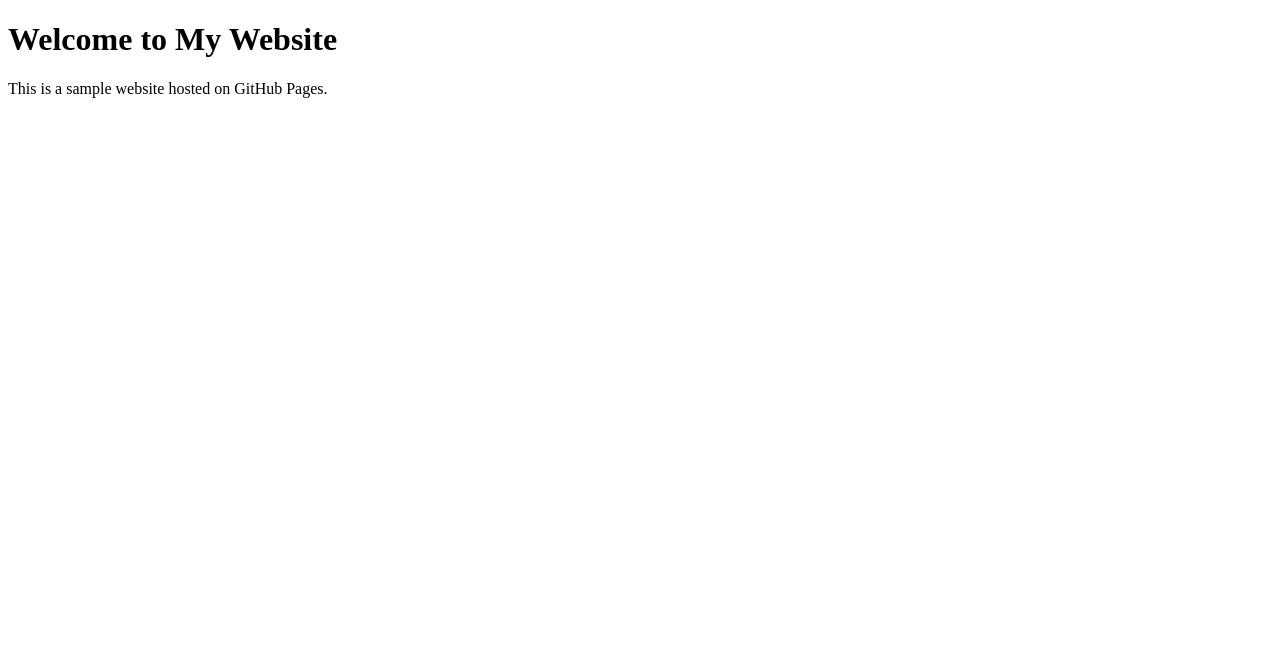
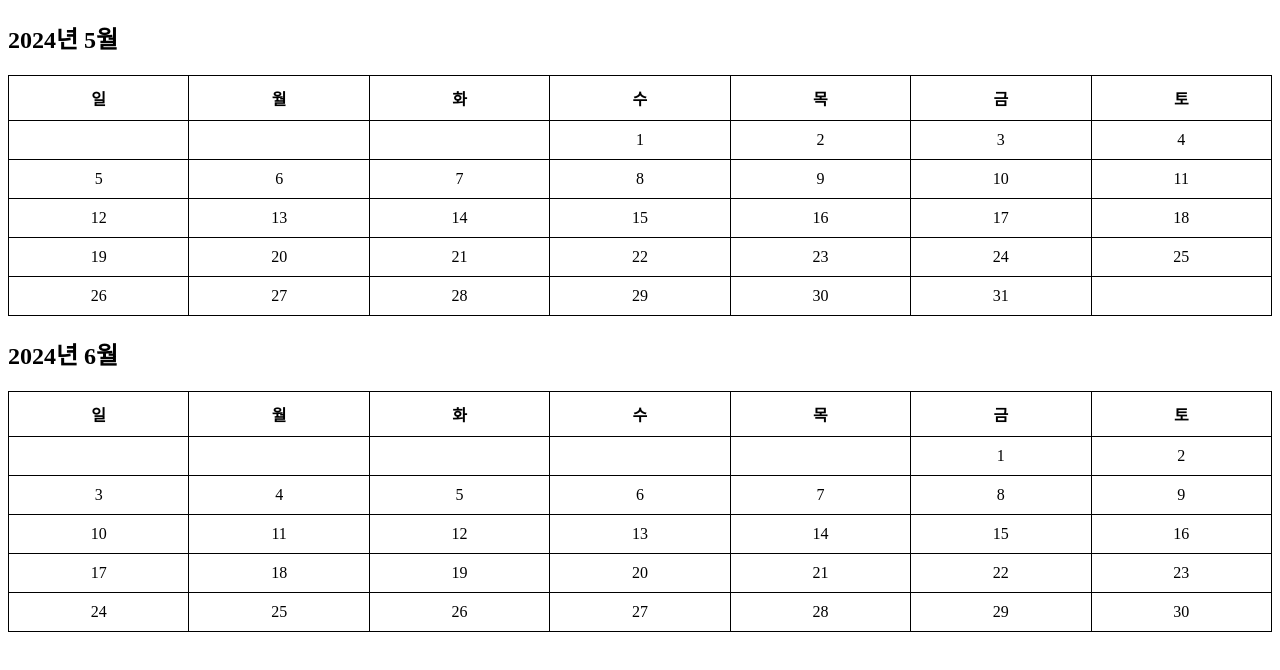
Before and after one commit to tmdgus3/bol4challenge, a plain HTML site: page index.html in a window 1280 px wide. Drawn offline with Linux system fonts and the light colour scheme.

Commit message:
Update index.html

```diff
--- a/index.html
+++ b/index.html
@@ -1,12 +1,148 @@
 <!DOCTYPE html>
 <html lang="en">
 <head>
-    <meta charset="UTF-8">
-    <meta name="viewport" content="width=device-width, initial-scale=1.0">
-    <title>My Website</title>
+<meta charset="UTF-8">
+<meta name="viewport" content="width=device-width, initial-scale=1.0">
+<title>2024년 5월과 6월 달력</title>
+<style>
+    table {
+        width: 100%;
+        border-collapse: collapse;
+    }
+    th, td {
+        border: 1px solid black;
+        text-align: center;
+        padding: 10px;
+    }
+</style>
 </head>
 <body>
-    <h1>Welcome to My Website</h1>
-    <p>This is a sample website hosted on GitHub Pages.</p>
-</body>
-</html>
+
+<h2>2024년 5월</h2>
+<table>
+    <thead>
+        <tr>
+            <th>일</th>
+            <th>월</th>
+            <th>화</th>
+            <th>수</th>
+            <th>목</th>
+            <th>금</th>
+            <th>토</th>
+        </tr>
+    </thead>
+    <tbody>
+        <!-- 5월 1일은 목요일부터 시작하므로 3칸을 비웁니다. -->
+        <tr>
+            <td></td>
+            <td></td>
+            <td></td>
+            <td>1</td>
+            <td>2</td>
+            <td>3</td>
+            <td>4</td>
+        </tr>
+        <!-- 이어서 나머지 날짜를 채웁니다. -->
+        <!-- 예시로 31일까지만 표시하겠습니다. -->
+        <!-- 31일은 토요일이므로 다음 달로 넘어가지 않습니다. -->
+        <tr>
+            <td>5</td>
+            <td>6</td>
+            <td>7</td>
+            <td>8</td>
+            <td>9</td>
+            <td>10</td>
+            <td>11</td>
+        </tr>
+        <tr>
+            <td>12</td>
+            <td>13</td>
+            <td>14</td>
+            <td>15</td>
+            <td>16</td>
+            <td>17</td>
+            <td>18</td>
+        </tr>
+        <tr>
+            <td>19</td>
+            <td>20</td>
+            <td>21</td>
+            <td>22</td>
+            <td>23</td>
+            <td>24</td>
+            <td>25</td>
+        </tr>
+        <tr>
+            <td>26</td>
+            <td>27</td>
+            <td>28</td>
+            <td>29</td>
+            <td>30</td>
+            <td>31</td>
+            <td></td> <!-- 비워진 칸 -->
+        </tr>
+    </tbody>
+</table>
+
+<h2>2024년 6월</h2>
+<table>
+    <thead>
+        <tr>
+            <th>일</th>
+            <th>월</th>
+            <th>화</th>
+            <th>수</th>
+            <th>목</th>
+            <th>금</th>
+            <th>토</th>
+        </tr>
+    </thead>
+    <tbody>
+        <!-- 6월 1일은 토요일부터 시작하므로 5칸을 비웁니다. -->
+        <tr>
+            <td></td>
+            <td></td>
+            <td></td>
+            <td></td>
+            <td></td>
+            <td>1</td>
+            <td>2</td>
+        </tr>
+        <!-- 이어서 나머지 날짜를 채웁니다. -->
+        <!-- 예시로 30일까지만 표시하겠습니다. -->
+        <!-- 30일은 일요일이므로 다음 달로 넘어가지 않습니다. -->
+        <tr>
+            <td>3</td>
+            <td>4</td>
+            <td>5</td>
+            <td>6</td>
+            <td>7</td>
+            <td>8</td>
+            <td>9</td>
+        </tr>
+        <tr>
+            <td>10</td>
+            <td>11</td>
+            <td>12</td>
+            <td>13</td>
+            <td>14</td>
+            <td>15</td>
+            <td>16</td>
+        </tr>
+        <tr>
+            <td>17</td>
+            <td>18</td>
+            <td>19</td>
+            <td>20</td>
+            <td>21</td>
+            <td>22</td>
+            <td>23</td>
+        </tr>
+        <tr>
+            <td>24</td>
+            <td>25</td>
+            <td>26</td>
+            <td>27</td>
+            <td>28</td>
+            <td>29</td>
+            <td>30</td>
```
